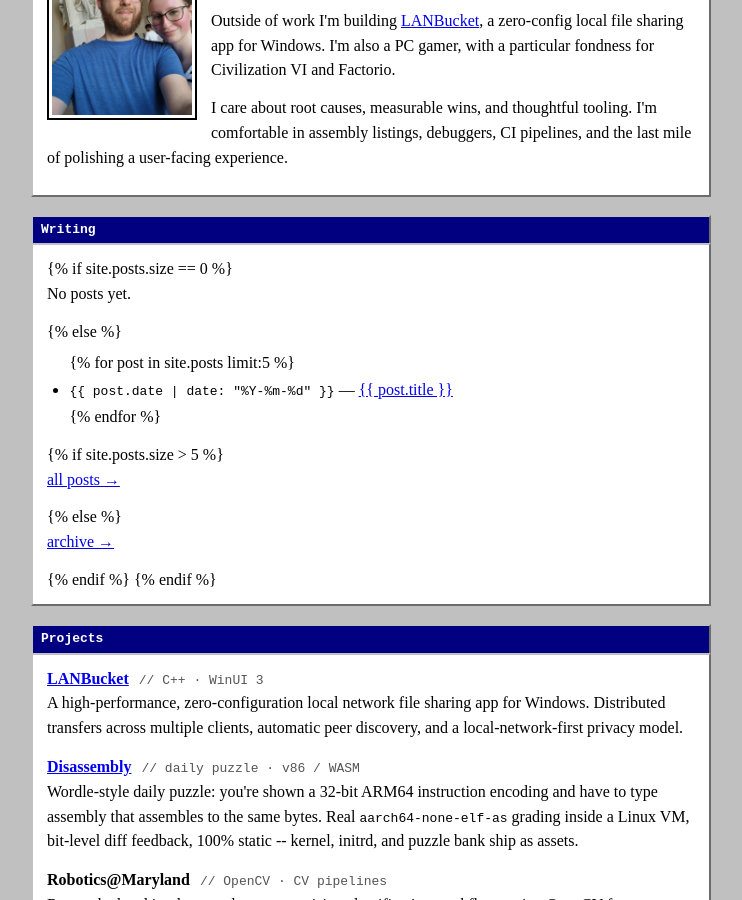
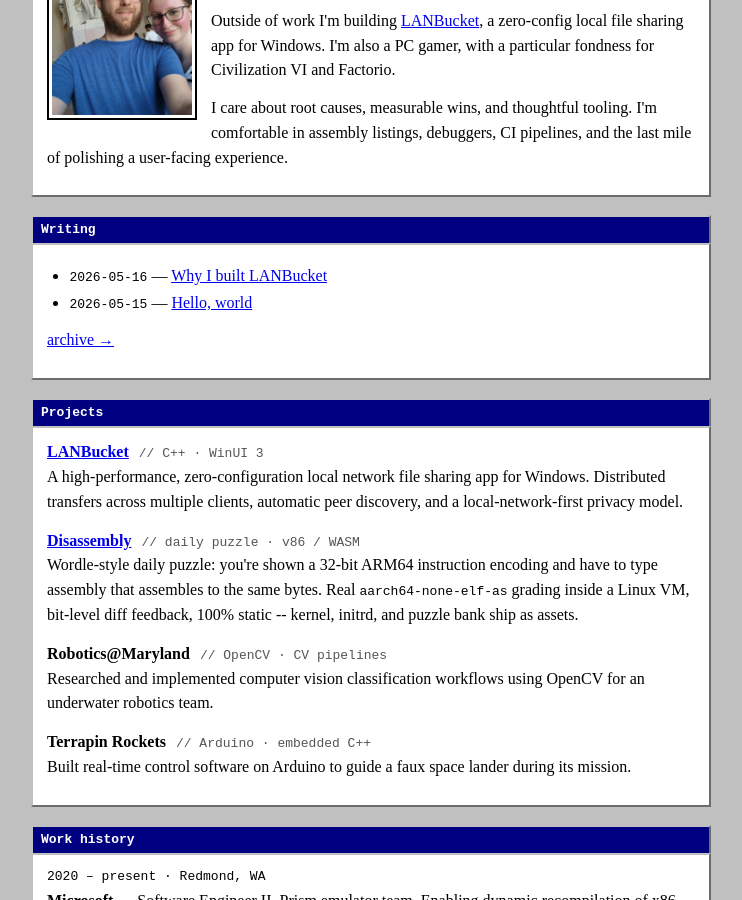
Before and after one commit to geekman7473/geekman7473.github.io, a Jekyll site: the page built from index.html, in a window 1280 px wide and 900 px high, scrolled down 315 px. Shown: the whole window, without its empty margins (269-1011 px from the left). Built offline with Jekyll 4.4.1, drawn with Linux system fonts in a browser that asks for light colours; some of the changed lines change nothing that is shown.

Commit message:
We need these weird comments

```diff
--- a/index.html
+++ b/index.html
@@ -1,3 +1,7 @@
+---
+# Empty front matter so Jekyll processes this file's Liquid tags.
+# The page is otherwise hand-written HTML and does NOT use a layout.
+---
 <!DOCTYPE html>
 <html lang="en">
   <head>
```
